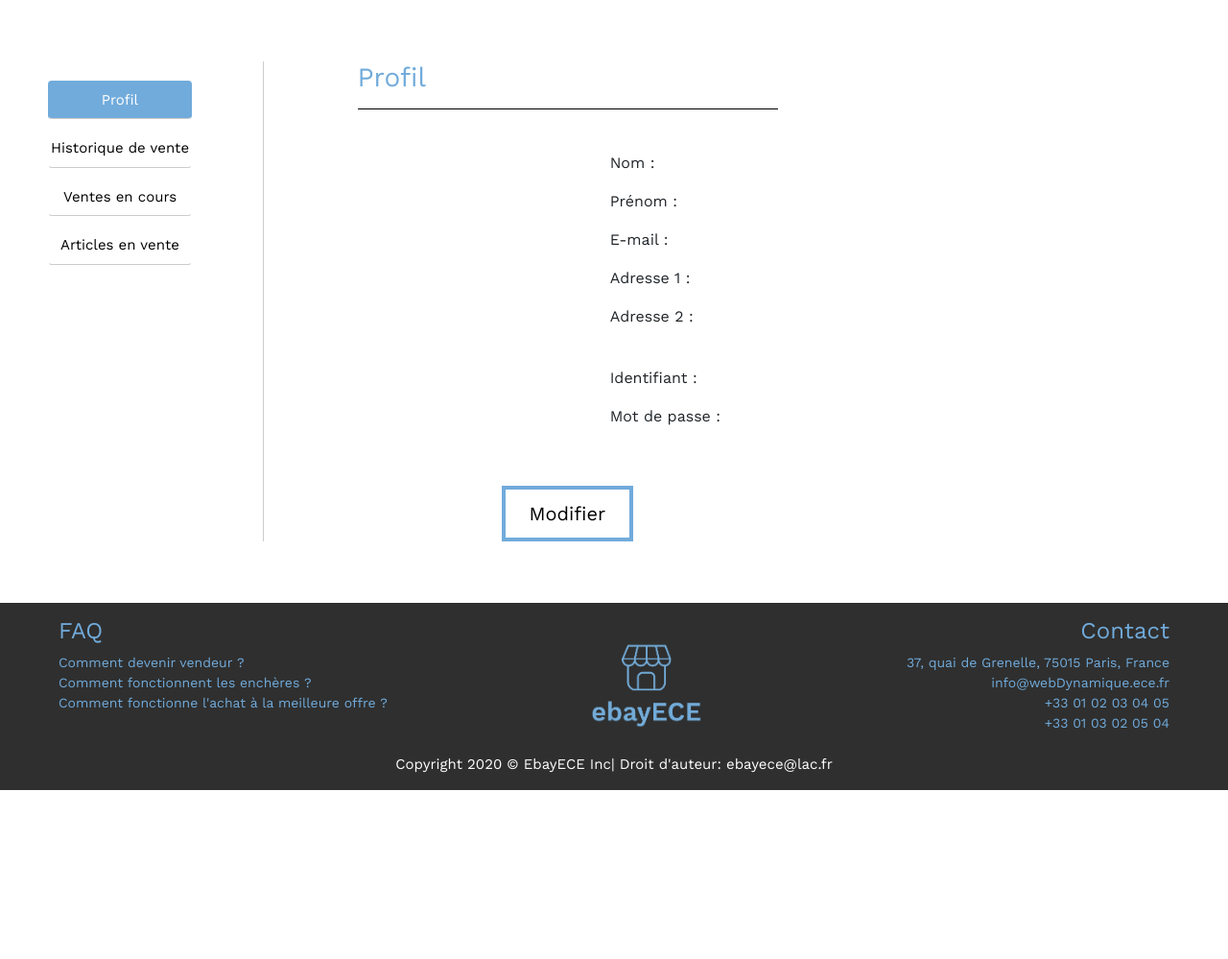
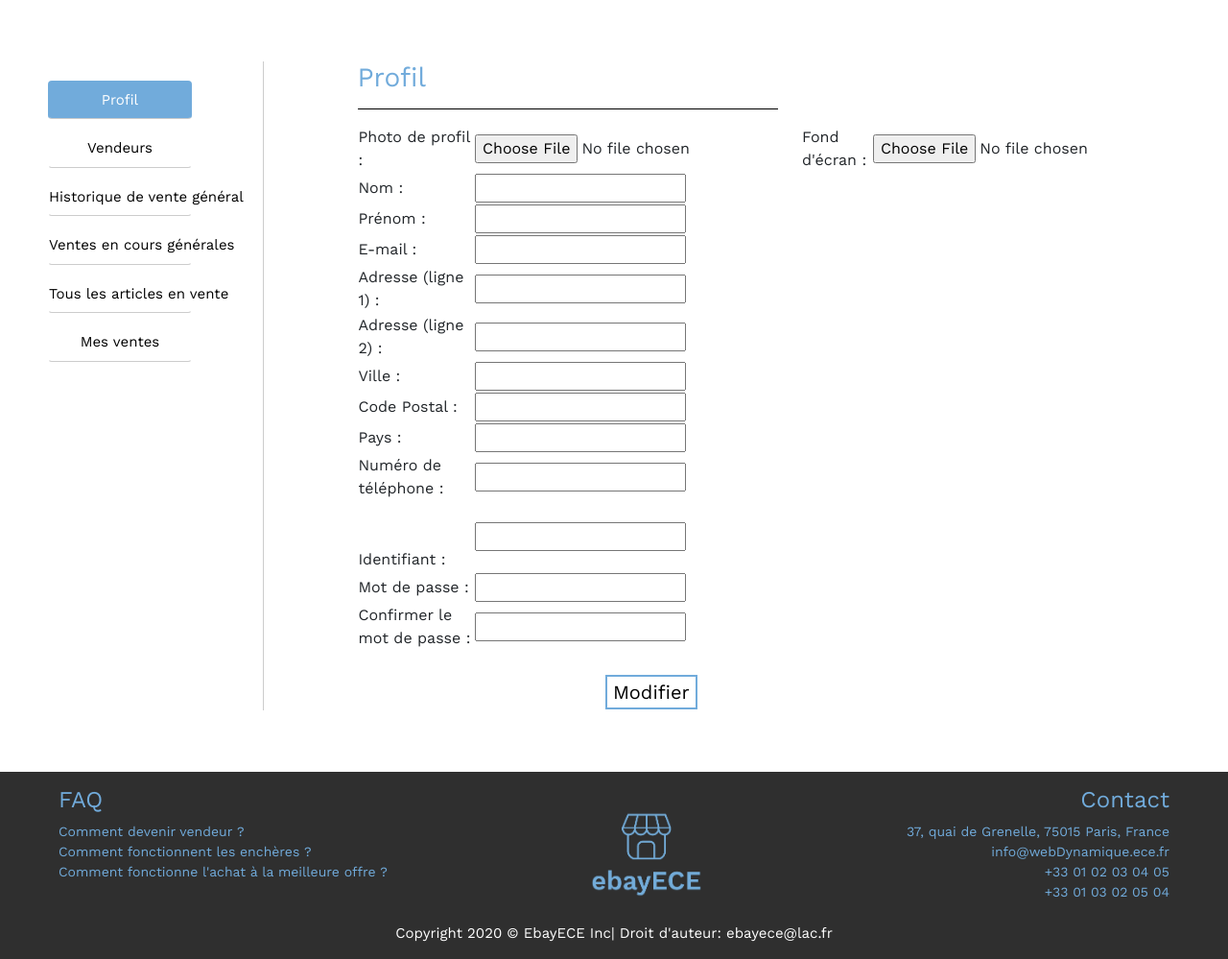
Before and after one commit to arlaty/ProjetPiscine, a PHP site: page /profil.php in a window 1280 px wide. Shown: the part 196-1195 px from the top of the page at 96% size. Before the commit the page ends 1019 px from the top, so only its background shows below. Run offline with PHP 8.4, Linux system fonts and the light colour scheme; the visitor is signed in with stand-in values (Sample User, id 1).

Commit message:
Ajout section admin avec menu compte perso

```diff
--- a/profil.php
+++ b/profil.php
@@ -18,7 +18,7 @@
 <body>
 	<?php include("./modules/header.php");
 	if (!isset($_SESSION['id'])){
-		echo"<h1 style='padding:4em;text-align:center;'>Mauvaise requète</h1>";
+		echo"<h1 style='padding:4em;text-align:center;'>Mauvaise requête</h1>";
 	}
 	else {?>
 		<br>
@@ -27,17 +27,24 @@
 			<nav id="nav-compte">
 				<ul>
 					<li><button class="btn active" id="btn-profil">Profil</button></li>
+					<div class="compteAdmin">
+						<li><button class="btn" id="btn-vendeurs">Vendeurs</button></li>
+					</div>
 					<li><button class="btn" id="btn-hist">
-					<div class="compteAcheteur" >
-						Historique d'achats
-					</div>
-
-					<div class="compteVendeur">
-						Historique de vente
-					</div></button></li>
-					<div class="compteVendeur">
-						<li><button class="btn" id="btn-encours">Ventes en cours</button></li>
-						<li><button class="btn" id="btn-articles">Articles en vente</button></li>
+						<div class="compteAcheteur">Historique d'achats</div>
+						<div class="compteVendeur">Historique de vente</div>
+						<div class="compteAdmin">Historique de vente général</div>
+					</button></li>
+					<li><button class="btn" id="btn-encours">
+						<div class="compteVendeur">Ventes en cours</div>
+						<div class="compteAdmin">Ventes en cours générales</div>
+					</button></li>
+						<li><button class="btn" id="btn-articles">
+						<div class="compteVendeur">Articles en vente</div>
+						<div class="compteAdmin">Tous les articles en vente</div>
+					</button></li>
+					<div class="compteAdmin">
+						<li><button class="btn" id="btn-admin">Mes ventes</button></li>
 					</div>
 				</ul>
 			</nav>
@@ -62,19 +69,29 @@
 						$current = $contenu.eq(0);
 						$current.css('display', 'block');
 					});
+					$('#btn-vendeurs').click(function () {
+						$contenu.css('display', 'none');
+						$current = $contenu.eq(2);
+						$current.css('display', 'block');
+					});
 					$('#btn-hist').click(function () {
 						$contenu.css('display', 'none');
-						$current = $contenu.eq(1);
+						$current = $contenu.eq(3);
 						$current.css('display', 'block');
 					});
 					$('#btn-encours').click(function () {
 						$contenu.css('display', 'none');
-						$current = $contenu.eq(2);
+						$current = $contenu.eq(4);
 						$current.css('display', 'block');
 					});
 					$('#btn-articles').click(function () {
 						$contenu.css('display', 'none');
-						$current = $contenu.eq(3);
+						$current = $contenu.eq(5);
+						$current.css('display', 'block');
+					});
+					$('#btn-admin').click(function () {
+						$contenu.css('display', 'none');
+						$current = $contenu.eq(6);
 						$current.css('display', 'block');
 					});
 				});
@@ -86,48 +103,86 @@
 				<div class="contenu" id="profil">
 					<h3>Profil</h3>
 					<hr color="black" width="50%" align="left">
-					<div class="compteAcheteur">
-						<div class="infos">
-						<p><br>Nom :</p>
-						<p>Prénom :</p>
-						<p>E-mail :</p>
-						<p>Adresse 1 :</p>
-						<p>Adresse 2 :</p>
 
-						<h6><br>Coordonnées bancaires :</h6>
-						<div class="CB">
-							<p>Type de carte :</p>
-							<p>Titulaire :</p>
-							<p>Numéro :</p> <!--NON VISIBLE **** OU juste les 4 dernier chiffres-->
-							<p>Date d'expiration :</p>
-							<p>Cryptogramme :</p> <!--NON VISIBLE ****-->
-						</div>
+					<!--VENDEUR  ACHETEUR ADMIN-->
+					<form> <!--formulaire à initialiser au valeur du profil-->
+	    				<table>
 
-						<p><br><br>Identifiant :</p>
-						<p>Mot de passe :</p> <!--NON VISIBLE ****-->
-						<br>
-						</div>
+	    					<!--VENDEUR ADMIN-->
+	    					<div class="compteVendeur">
+		    					<tr>
+									<td>Photo de profil :</td>
+									<td><input type='file' id='img-profil' name='img-file'></td>
+									<td>Fond d'écran :</td>
+									<td><input type='file' id='img-fond' name='img-file'></td>
+								</tr>
+							</div>
 
-					<button id="modify" type="Submit">Modifier</button>
+							<tr>
+								<td>Nom :</td>
+								<td><input type='text' name='nom' required></td>
+							</tr>
+							<tr>
+								<td>Prénom :</td>
+								<td><input type='text' name='prenom' required></td>
+							</tr>
+							<tr>
+								<td>E-mail :</td>
+								<td><input type='email' name='email' required></td>
+							</tr>
+							<tr>
+								<td>Adresse (ligne 1) :</td>
+								<td><input type='text' name='ad1' required></td>
+							</tr>
+							<tr>
+								<td>Adresse (ligne 2) :</td>
+								<td><input type='text' name='ad2'></td>
+							</tr>
+							<tr>
+								<td>Ville :</td>
+								<td><input type='text' name='ville' required></td>
+							</tr>
+							<tr>
+								<td>Code Postal :</td>
+								<td><input type='text' name='CP' required></td>
+							</tr>
+							<tr>
+								<td>Pays :</td>
+								<td><input type='text' name='pays' required></td>
+							</tr>
+							<tr>
+								<td>Numéro de téléphone :</td>
+								<td><input type='text' name='tel' required></td>
+							</tr>
+							<tr>
+								<td><br><br>Identifiant :</td>
+								<td><input type='text' name='identifiant' required></td>
+							</tr>
+							<tr>
+								<td>Mot de passe  :</td>
+								<td><input type='password' name='mdp1' required></td>
+							</tr>
+							<tr>
+								<td>Confirmer le mot de passe  :</td>
+								<td><input type='password' name='mdp1' required></td>
+							</tr>
 
-					</div>
+				    		<tr>
+								<td colspan='2' align='center'>
+									<br><button id='modifier' type='submit'>Modifier</button>
+								</td>
+							</tr>
+						</table>
 
-					<div class="compteVendeur">
+			    	</form>
 
-					<div class="infos">
-						<p><br>Nom :</p>
-						<p>Prénom :</p>
-						<p>E-mail :</p>
-						<p>Adresse 1 :</p>
-						<p>Adresse 2 :</p>
-						<p><br>Identifiant :</p>
-						<p>Mot de passe :</p>
-						<!--NON VISIBLE ****-->
-						<br>
-						</div>
+				</div>
 
-					<button id="modify" type="Submit">Modifier</button>
+				<div class="contenu" id="vendeurs" style='display:none'>
 
+					<h3>Comptes Vendeurs</h3>
+					<hr color="black" width="50%" align="left">
+					<p><br>AFFICHER Tous les comptes  VENDEURs.<br><br><br><br><br><br><br><br><br><br></p>
 					</div>
 
 				</div>
@@ -147,6 +202,12 @@
 					<p><br>AFFICHER LES ARTCICLES QUI ONT ETE VENDUS PAR CE VENDEUR.<br><br><br><br><br><br><br><br><br><br></p>
 					</div>
 
+					<div class="compteAdmin">
+					<h3>Historique des ventes</h3>
+					<hr color="black" width="50%" align="left">
+					<p><br>AFFICHER LES ARTCICLES QUI ONT ETE VENDUS.<br><br><br><br><br><br><br><br><br><br></p>
+					</div>
+
 
 				</div>
 
@@ -156,6 +217,11 @@
 					<h3>Ventes en cours</h3>
 					<hr color="black" width="50%" align="left">
 					<p><br>AFFICHER LES VENTES EN COURS DE CE VENDEUR.<br><br><br><br><br><br><br><br><br><br></p>
+					</div>
+					<div class="compteAdmin">
+					<h3>Ventes en cours</h3>
+					<hr color="black" width="50%" align="left">
+					<p><br>AFFICHER LES VENTES EN COURS .<br><br><br><br><br><br><br><br><br><br></p>
 					</div>
 
 				</div>
@@ -167,6 +233,89 @@
 					<hr color="black" width="50%" align="left">
 					<p><br>AFFICHER TOUS LES ARTCICLES EN VENTES DISPONIBLE DE CE VENDEUR.<br><br><br><br><br><br><br><br><br><br></p>
 					</div>
+					<div class="compteAdmin">
+					<h3>Tous les articles en ventes</h3>
+					<hr color="black" width="50%" align="left">
+					<p><br>AFFICHER TOUS LES ARTCICLES EN VENTES.<br><br><br><br><br><br><br><br><br><br></p>
+					</div>
+
+				</div>
+
+				<div class="contenu" id="ventes-admin" style='display:none'>
+
+					<h3>Compte Admin</h3>
+					<hr color="black" width="50%" align="left">
+
+					<nav id="nav-admin">
+						<ul>
+							<li><button class="btn2 active2" id="btn2-hist">Historique de ventes personel</button></li>
+							<li><button class="btn2" id="btn2-encours">Ventes personnelles en cours</button></li>
+							<li><button class="btn2" id="btn2-articles">Articles personnels en vente</button></li>
+						</ul>
+					</nav>
+					<script>
+						// Add active class to the current button (highlight it) --> https://www.w3schools.com/howto/tryit.asp?filename=tryhow_js_active_element
+						var header2 = document.getElementById("nav-admin");
+						var btns2 = header2.getElementsByClassName("btn2");
+						for (var i = 0; i < btns2.length; i++) {
+						btns2[i].addEventListener("click", function() {
+						var current2 = document.getElementsByClassName("active2");
+						current2[0].className = current2[0].className.replace(" active2", "");
+						this.className += " active2";
+						});
+						}
+
+						/*Navigation à gauche*/
+						$(document).ready(function () {
+							$contenuperso = $('.contentperso .contenuperso');
+							$('#btn2-hist').click(function () {
+								$contenuperso.css('display', 'none');
+								$current2 = $contenuperso.eq(0);
+								$current2.css('display', 'block');
+							});
+							$('#btn2-encours').click(function () {
+								$contenuperso.css('display', 'none');
+								$current2 = $contenuperso.eq(1);
+								$current2.css('display', 'block');
+							});
+							$('#btn2-articles').click(function () {
+								$contenuperso.css('display', 'none');
+								$current2 = $contenuperso.eq(2);
+								$current2.css('display', 'block');
+							});
+						});
+
+					</script>
+		            <div class="contentperso">
+
+						<div class="contenuperso" id="historique" >
+
+							<h3>Historique de ventes</h3>
+							<hr color="black" width="50%" align="left">
+							<p><br>AFFICHER LES ARTCICLES QUI ONT ETE VENDUS PAR l'admin.<br><br></p>
+
+
+						</div>
+
+						<div class="contenuperso" id="ventes-en-cours" style='display:none'>
+							<h3>Ventes en cours</h3>
+							<hr color="black" width="80%" align="left">
+							<p><br>AFFICHER LES VENTES EN COURS de l'admin.<br><br></p>
+
+						</div>
+
+						<div class="contenuperso" id="articles" style='display:none'>
+							<h3>Articles</h3>
+							<hr color="black" width="50%" align="left">
+							<p><br>AFFICHER LES ARTCICLES EN VENTES de l'admin.<br><br></p>
+						</div>
+
+						</div>
+
+						</div>
+					</div>
+
+
 
 				</div>
 			</div>
--- a/style.css
+++ b/style.css
@@ -455,7 +455,7 @@ footer .Contact{
     border-left: 1px solid #ccc;
 }
 
-.contenu{
+.contenu, .contenuperso{
     margin-left:10%;
 }
 #profil h6{
@@ -481,8 +481,22 @@ footer .Contact{
   border: 4px solid #71ABDB;
   font-size: 20px;
 }
-.compteAcheteur{
+.compteAcheteur, .compteVendeur{
     display:none;
+}
+
+.monCompte li button.active2{
+    background-color: #71ABDB;
+    color: white;
+}
+
+.monCompte li button:hover:not(.active2) {
+    background-color: #555;
+    color: white;
+}
+.monCompte .contentperso{
+    margin-left: 40%;
+    border-left: 1px solid #ccc;
 }
 
 /*FIN Mon Compte*/
```
